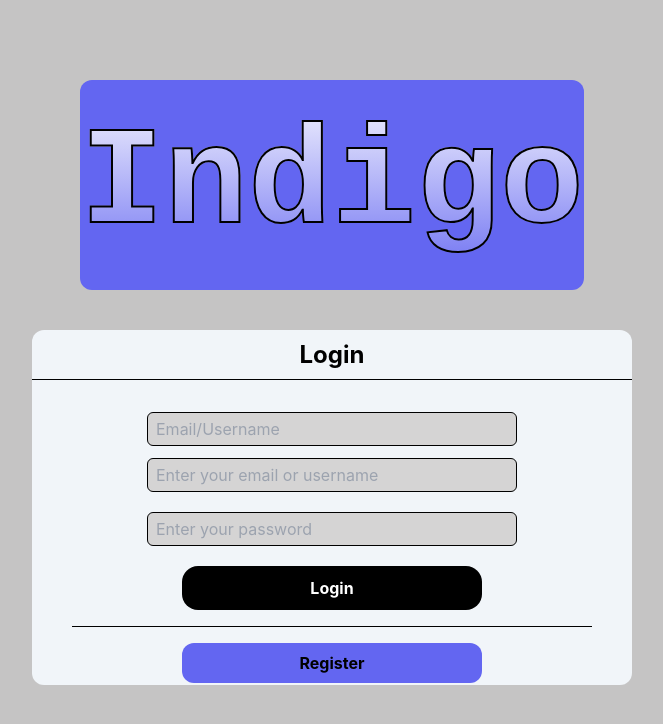
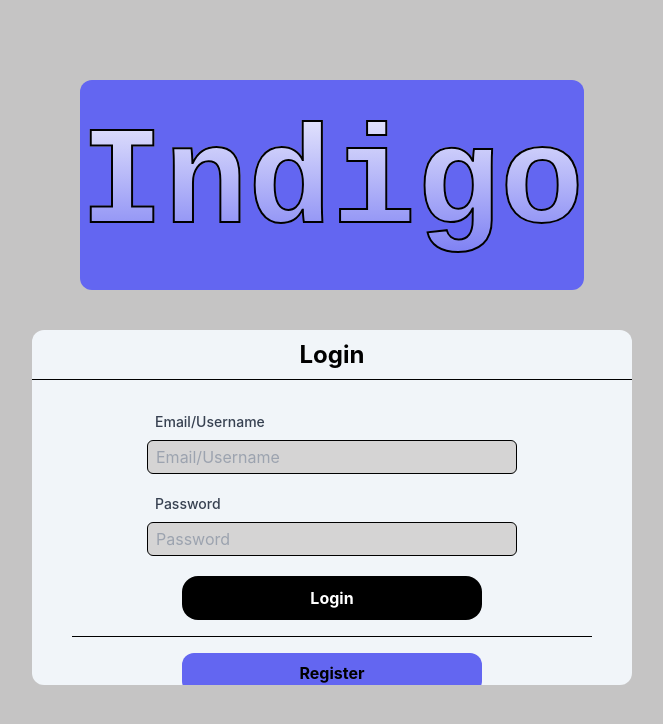
Before and after one commit to 0-Hossam-0/login-system, a React (Vite) app: page /register in a window 1280 px wide. Shown: the top 724 px of the page, without its empty margins (308-971 px from the left). Built offline with nearby package versions, Linux system fonts and the light colour scheme.

Commit message:
Add labels above input fields

```diff
--- a/src/Components/Chats.tsx
+++ b/src/Components/Chats.tsx
@@ -44,7 +44,7 @@ const Chats: React.FC = () => {
         <div className="relative">
           <input
             type="text"
-            placeholder="Search your conversations..."
+            placeholder="Search"
             className="w-full bg-white dark:bg-gray-700 text-gray-900 dark:text-white placeholder-gray-500 dark:placeholder-gray-400 rounded-xl px-4 py-3 pl-11 outline-none border border-gray-200 dark:border-gray-600 focus:border-indigo-500 focus:ring-2 focus:ring-indigo-200 dark:focus:ring-indigo-800 transition-all duration-200"
             onChange={(event) => searchChat({ event, setSearchChats, userChats })}
           />
--- a/src/Components/Dialog.tsx
+++ b/src/Components/Dialog.tsx
@@ -43,11 +43,9 @@ const Dialog: FC = () => {
             <div className="p-6">
               <div className="space-y-4">
                 <div>
-                  <label className="block text-sm font-medium text-gray-700 dark:text-gray-300 mb-2">
-                    Username
-                  </label>
+                  <label className="block text-sm font-medium text-gray-700 dark:text-gray-300 mb-2">Username</label>
                   <input
-                    placeholder="Enter friend's username"
+                    placeholder="Username"
                     className="w-full px-4 py-3 bg-gray-50 dark:bg-gray-700 text-gray-900 dark:text-white placeholder-gray-500 dark:placeholder-gray-400 rounded-xl border border-gray-200 dark:border-gray-600 focus:border-indigo-500 focus:ring-2 focus:ring-indigo-200 dark:focus:ring-indigo-800 outline-none transition-all"
                     ref={HomeInputs.username}
                   />
--- a/src/Components/FirstInputs.tsx
+++ b/src/Components/FirstInputs.tsx
@@ -9,7 +9,8 @@ const FirstInputs: React.FC = () => {
     <div className="ml-10 mt-[30px] transition-all duration-200 translate-x-[-540px] invisible" ref={registerLevel.firstInputs} id="first-inputs">
       <div className="flex gap-[60px]">
         <div className="flex flex-col gap-2 mb-5">
-          <input type="text" className="w-[220px] rounded-md p-1 pl-2 focus:outline-indigo-500 bg-[#d5d4d4] hover:bg-[#d8d7d7] outline-none border-black border" placeholder="Enter your username" ref={RegisterInputs.username} />
+          <label className="text-sm font-medium text-gray-700 dark:text-gray-300 ml-2">Username</label>
+          <input type="text" className="w-[220px] rounded-md p-1 pl-2 focus:outline-indigo-500 bg-[#d5d4d4] hover:bg-[#d8d7d7] outline-none border-black border" placeholder="Username" ref={RegisterInputs.username} />
           <p className="ml-[10px] text-red-500 font-bold" ref={RegisterMessages.username}></p>
           {getLoadingState.showUsernameLoading && (
             <div className="inline-block rounded-full text-indigo-600  dark:text-indigo-400 px-4  text-xs font-medium uppercase leading-normal transition duration-150 ease-in-out focus:outline-none focus:ring-0 select-none">
@@ -21,7 +22,8 @@ const FirstInputs: React.FC = () => {
           )}
         </div>
         <div className="flex flex-col gap-2 mb-5">
-          <input type="email" className="w-[220px] rounded-md p-1 pl-2 focus:outline-indigo-500 bg-[#d5d4d4] hover:bg-[#d8d7d7] outline-none border-black border" placeholder="Enter your email address" ref={RegisterInputs.email} />
+          <label className="text-sm font-medium text-gray-700 dark:text-gray-300 ml-2">Email</label>
+          <input type="email" className="w-[220px] rounded-md p-1 pl-2 focus:outline-indigo-500 bg-[#d5d4d4] hover:bg-[#d8d7d7] outline-none border-black border" placeholder="Email" ref={RegisterInputs.email} />
           <p className="ml-[10px] text-red-500 font-bold" ref={RegisterMessages.email}></p>
           {getLoadingState.showEmailLoading && (
             <div className="inline-block rounded-full text-indigo-600  dark:text-indigo-400 px-4  text-xs font-medium uppercase leading-normal transition duration-150 ease-in-out focus:outline-none focus:ring-0 select-none">
@@ -35,11 +37,13 @@ const FirstInputs: React.FC = () => {
       </div>
       <div className="flex gap-[60px]">
         <div className="flex flex-col gap- mb-5">
-          <input type="password" className="w-[220px] rounded-md p-1 pl-2 focus:outline-indigo-500 bg-[#d5d4d4] hover:bg-[#d8d7d7] outline-none border-black border" placeholder="Create a password" ref={RegisterInputs.password} />
+          <label className="text-sm font-medium text-gray-700 dark:text-gray-300 ml-2">Password</label>
+          <input type="password" className="w-[220px] rounded-md p-1 pl-2 focus:outline-indigo-500 bg-[#d5d4d4] hover:bg-[#d8d7d7] outline-none border-black border" placeholder="Password" ref={RegisterInputs.password} />
           <p className="ml-[10px] mt-3 text-red-500 font-bold" ref={RegisterMessages.password}></p>
         </div>
         <div className="flex flex-col gap-2 mb-5 ">
-          <input type="password" className="w-[220px] rounded-md p-1 pl-2 focus:outline-indigo-500 bg-[#d5d4d4] hover:bg-[#d8d7d7] outline-none border-black border" placeholder="Confirm your password" ref={RegisterInputs.rPassword} />
+          <label className="text-sm font-medium text-gray-700 dark:text-gray-300 ml-2">Confirm Password</label>
+          <input type="password" className="w-[220px] rounded-md p-1 pl-2 focus:outline-indigo-500 bg-[#d5d4d4] hover:bg-[#d8d7d7] outline-none border-black border" placeholder="Confirm Password" ref={RegisterInputs.rPassword} />
           <p className="ml-[10px] text-red-500 font-bold" ref={RegisterMessages.rPassword}></p>
         </div>
       </div>
--- a/src/Components/InputBox.tsx
+++ b/src/Components/InputBox.tsx
@@ -42,7 +42,7 @@ const InputBox: React.FC = () => {
         <input
           type="text"
           className="w-full bg-transparent text-gray-900 dark:text-white placeholder-gray-500 dark:placeholder-gray-400 outline-none py-2 px-4 rounded-xl"
-          placeholder="Type your message here..."
+          placeholder="Message"
           ref={HomeInputs.chatInput}
           onKeyPress={handleKeyPress}
         />
--- a/src/Components/Login.tsx
+++ b/src/Components/Login.tsx
@@ -24,11 +24,14 @@ const Login: React.FC = () => {
                   Loading
                 </div>
               )}
-              <input type="text" className="w-[370px] rounded-md p-1 pl-2 focus:outline-indigo-500 bg-[#d5d4d4] hover:bg-[#d8d7d7] outline-none border-black border" placeholder="Email/Username" ref={LoginInputs.emailLogin} />
-              <input type="text" className="w-[370px] rounded-md p-1 pl-2 focus:outline-indigo-500 bg-[#d5d4d4] hover:bg-[#d8d7d7] outline-none border-black border" placeholder="Enter your email or username" ref={LoginInputs.emailLogin} />
+              <div className="flex flex-col gap-2">
+                <label className="text-sm font-medium text-gray-700 dark:text-gray-300 ml-2">Email/Username</label>
+                <input type="text" className="w-[370px] rounded-md p-1 pl-2 focus:outline-indigo-500 bg-[#d5d4d4] hover:bg-[#d8d7d7] outline-none border-black border" placeholder="Email/Username" ref={LoginInputs.emailLogin} />
+              </div>
             </div>
             <div className="flex flex-col gap-2 mb-5">
-              <input type="password" className="w-[370px] rounded-md p-1 pl-2 focus:outline-indigo-500 bg-[#d5d4d4] hover:bg-[#d8d7d7] outline-none border-black border" placeholder="Enter your password" ref={LoginInputs.passwordLogin} />
+              <label className="text-sm font-medium text-gray-700 dark:text-gray-300 ml-2">Password</label>
+              <input type="password" className="w-[370px] rounded-md p-1 pl-2 focus:outline-indigo-500 bg-[#d5d4d4] hover:bg-[#d8d7d7] outline-none border-black border" placeholder="Password" ref={LoginInputs.passwordLogin} />
             </div>
           </div>
         </div>
--- a/src/Components/ThirdInputs.tsx
+++ b/src/Components/ThirdInputs.tsx
@@ -31,8 +31,10 @@ const ThirdInputs: React.FC = () => {
         </div>
         <div className="flex flex-col gap-[15px] items-center w-[345px]">
           <div className="flex gap-8 items-center justify-center w-fit">
-            <input type="text" className="w-[220px] rounded-md p-1 pl-2 focus:outline-indigo-500 bg-[#d5d4d4] hover:bg-[#d8d7d7] outline-none border-black border" placeholder="Code" ref={RegisterInputs.code} />
-            <input type="text" className="w-[220px] rounded-md p-1 pl-2 focus:outline-indigo-500 bg-[#d5d4d4] hover:bg-[#d8d7d7] outline-none border-black border" placeholder="Enter verification code" ref={RegisterInputs.code} />
+            <div className="flex flex-col gap-2">
+              <label className="text-sm font-medium text-gray-700 dark:text-gray-300 ml-2">Verification Code</label>
+              <input type="text" className="w-[220px] rounded-md p-1 pl-2 focus:outline-indigo-500 bg-[#d5d4d4] hover:bg-[#d8d7d7] outline-none border-black border" placeholder="Code" ref={RegisterInputs.code} />
+            </div>
             <button disabled={!isResendButtonOn} onClick={() => sendCode( {RegisterInputs, RegisterMessages, setLoadingState, setIsResendButtonOn})} className=" text-indigo-500 font-semibold hover:text-indigo-400 bg-black rounded-lg p-1 pl-2 pr-2 cursor-pointer disabled:text-gray-500 disabled:cursor-default" ref={RegisterButtons.resend}>
               Resend
             </button>
```
Also changed, not shown: src/Components/SecondInputs.tsx (+7 -3 lines).
